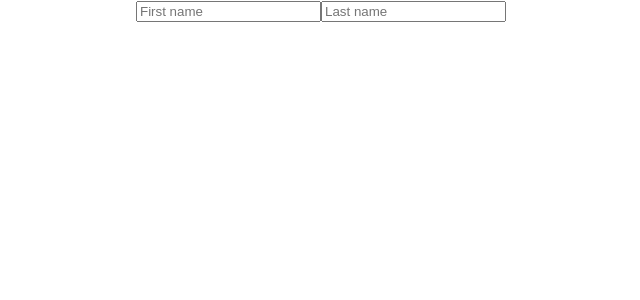
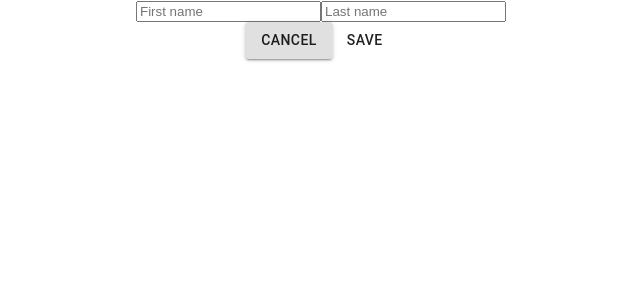
Before and after one commit to skeyan/Form-Edit, a React (Create React App) app: page / in a window 1280 px wide. Both pictures are taken after a click on the button "EDIT". Shown: the top 300 px of the page, without its empty margins (319-959 px from the left). Built offline with nearby package versions, Linux system fonts and the light colour scheme.

Commit message:
cancel button working

```diff
--- a/src/components/form.js
+++ b/src/components/form.js
@@ -16,15 +16,24 @@ class Form extends React.Component {
             formToggle: !this.state.formToggle
         });
     }
+    // handleChange = () => {
+
+    // }
+    handleSave = () => {
+        this.setState({
+
+        })
+    }
     render() {
         if(this.state.formToggle){
             return(
                 <div align="center">
                     <form>
-                        <input placeholder= "First name" type="text" name="firstName"/>
-                        <input placeholder= "Last name"  type="text" name="lastName"/>
+                        <input placeholder= "First name" type="text" name="firstName" onChange={this.handleChange}/>
+                        <input placeholder= "Last name"  type="text" name="lastName" onChange={this.handleChange}/>
                     </form>
-                    <Button></Button>
+                    <Button variant="contained" onClick={this.handleEdit}>cancel</Button>
+                    <Button>save</Button>
                 </div>
             );
         }
```
